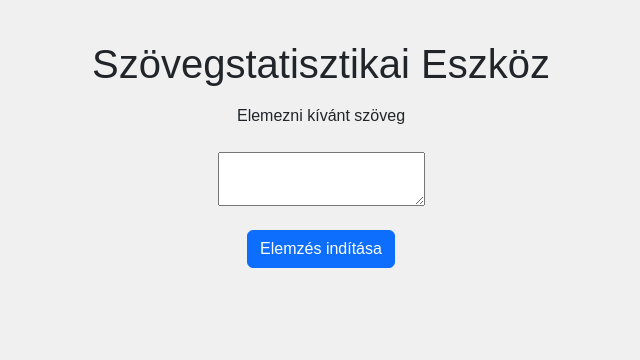
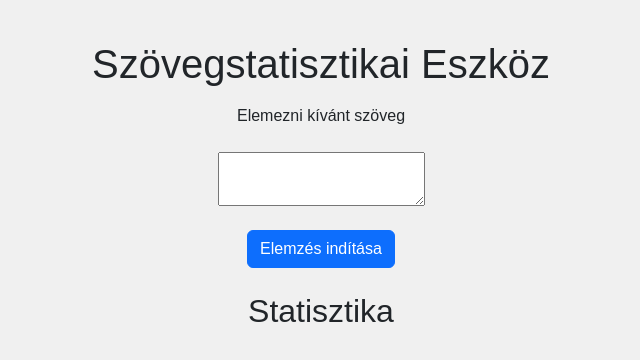
Before and after one commit to fdani2002/SZOVEGSTATISZTIKA_N12F1M_FEKETE, a plain HTML site: page FRONTEND/index.html in a window 1280 px wide. Shown: the whole page, without its empty margins (319-959 px from the left). Drawn offline with nearby package versions, Linux system fonts and the light colour scheme.

Commit message:
Results div added

```diff
--- a/FRONTEND/index.html
+++ b/FRONTEND/index.html
@@ -12,7 +12,12 @@
     <h1 class="mb-3">Szövegstatisztikai Eszköz</h1>
     <label for="text">Elemezni kívánt szöveg</label><br>
     <textarea name="text" id="text"></textarea><br>
-    <button id="analyzeBtn" class="btn btn-primary">Elemzés indítása</button>
+    <button id="analyzeBtn" class="btn btn-primary">Elemzés indítása</button><br>
+    <h2>Statisztika</h2>
+    <div id="results" class="mt-3">
+
+    </div>
+
 
     <script src="script.js"></script>
 </body>
```
